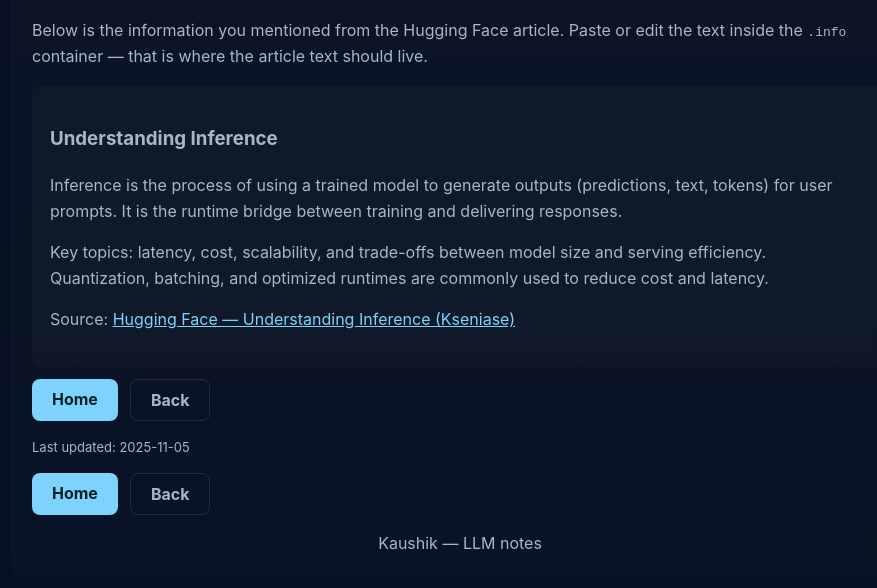
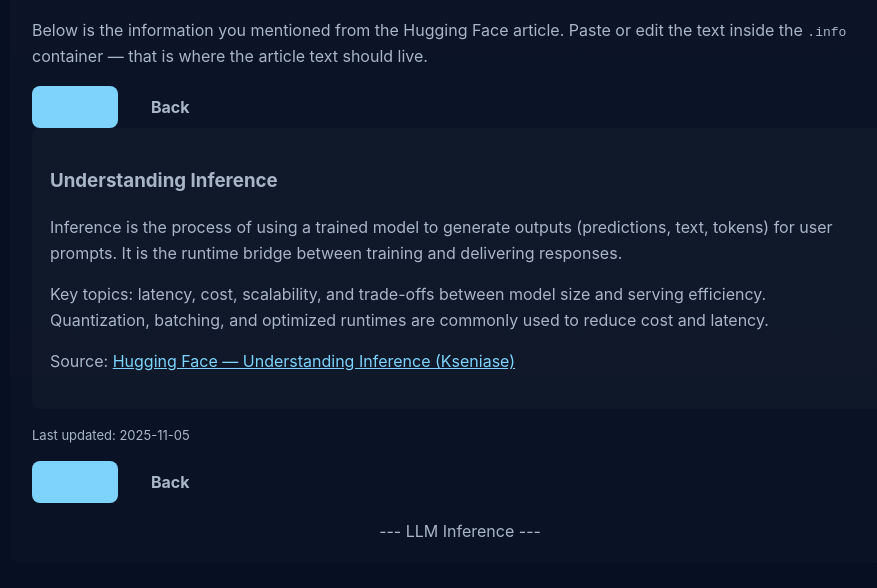
Before and after one commit to kaushiklade/llm-info, a plain HTML site: page 04 LLM Inferencing/04_llm_inferencing.html in a window 1280 px wide. Shown: the part 120-708 px from the top of the page, without its empty margins (180-1057 px from the left). Drawn offline with Linux system fonts and the light colour scheme.

Commit message:
inference updated

```diff
--- a/04 LLM Inferencing/04_llm_inferencing.html
+++ b/04 LLM Inferencing/04_llm_inferencing.html
@@ -21,8 +21,8 @@
 
     /* Button row */
     .btn-row{display:flex;flex-direction:row;gap:12px;margin-top:14px;justify-content:flex-start}
-    .btn-primary{background:var(--accent);color:#042027;padding:10px 20px;border-radius:8px;text-decoration:none;font-weight:700;display:inline-block}
-    .btn-ghost{background:transparent;border:1px solid rgba(255,255,255,0.1);color:var(--muted);padding:10px 20px;border-radius:8px;text-decoration:none;font-weight:700;display:inline-block}
+    .btn-primary{background:var(--accent);color:#a4c4cc00;padding:10px 20px;border-radius:8px;text-decoration:none;font-weight:700;display:inline-block}
+    .btn-ghost{background:transparent;border:1px solid rgba(255, 255, 255, 0);color:var(--muted);padding:10px 20px;border-radius:8px;text-decoration:none;font-weight:700;display:inline-block}
     .btn-primary:hover, .btn-ghost:hover{transform:translateY(-2px);transition:0.2s}
 
     footer{margin-top:18px;text-align:center;color:var(--muted)}
@@ -36,6 +36,12 @@
       <h1>LLM Inference — Notes</h1>
       <p class="lead">Below is the information you mentioned from the Hugging Face article. Paste or edit the text inside the <code>.info</code> container — that is where the article text should live.</p>
 
+      <!-- Buttons directly under the info block -->
+      <div class="btn-row" style="margin-top:12px">
+        <a class="btn-primary" href="index.html">Home</a>
+        <a class="btn-ghost" href="#" id="back-btn-top">Back</a>
+      </div>
+
       <!-- TOP content block -->
       <div class="info" id="hf-content">
         <h3>Understanding Inference</h3>
@@ -44,11 +50,7 @@
         <p>Source: <a class="link" href="https://huggingface.co/blog/Kseniase/inference" target="_blank">Hugging Face — Understanding Inference (Kseniase)</a></p>
       </div>
 
-      <!-- Buttons directly under the info block -->
-      <div class="btn-row" style="margin-top:12px">
-        <a class="btn-primary" href="index.html">Home</a>
-        <a class="btn-ghost" href="#" id="back-btn-top">Back</a>
-      </div>
+
 
       <div style="margin-top:18px;color:var(--muted);font-size:13px">Last updated: 2025-11-05</div>
 
@@ -58,7 +60,7 @@
         <a class="btn-ghost" href="#" id="back-btn-bottom">Back</a>
       </div>
 
-      <footer style="margin-top:18px">Kaushik — LLM notes</footer>
+      <footer style="margin-top:18px">--- LLM Inference --- </footer>
     </div>
   </div>
 
```
